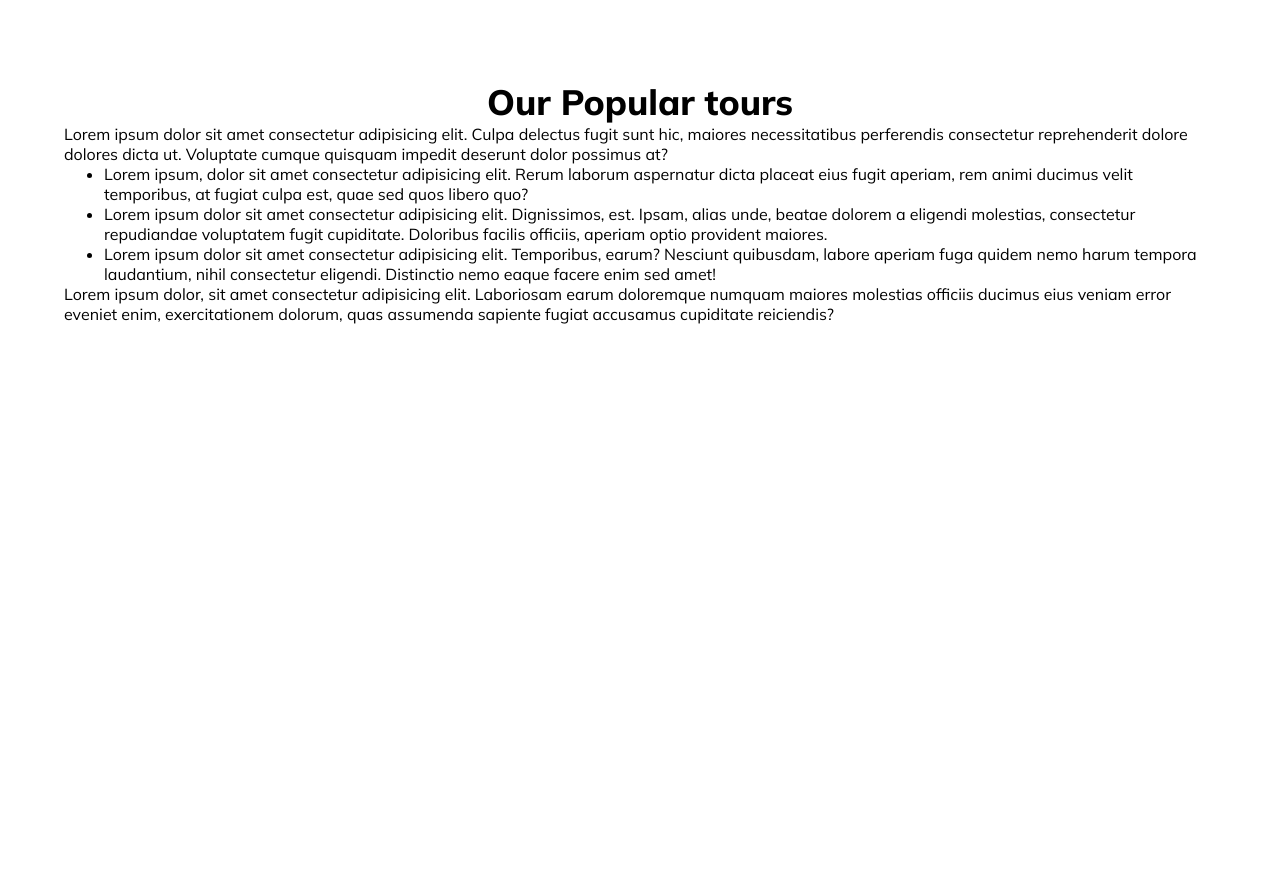
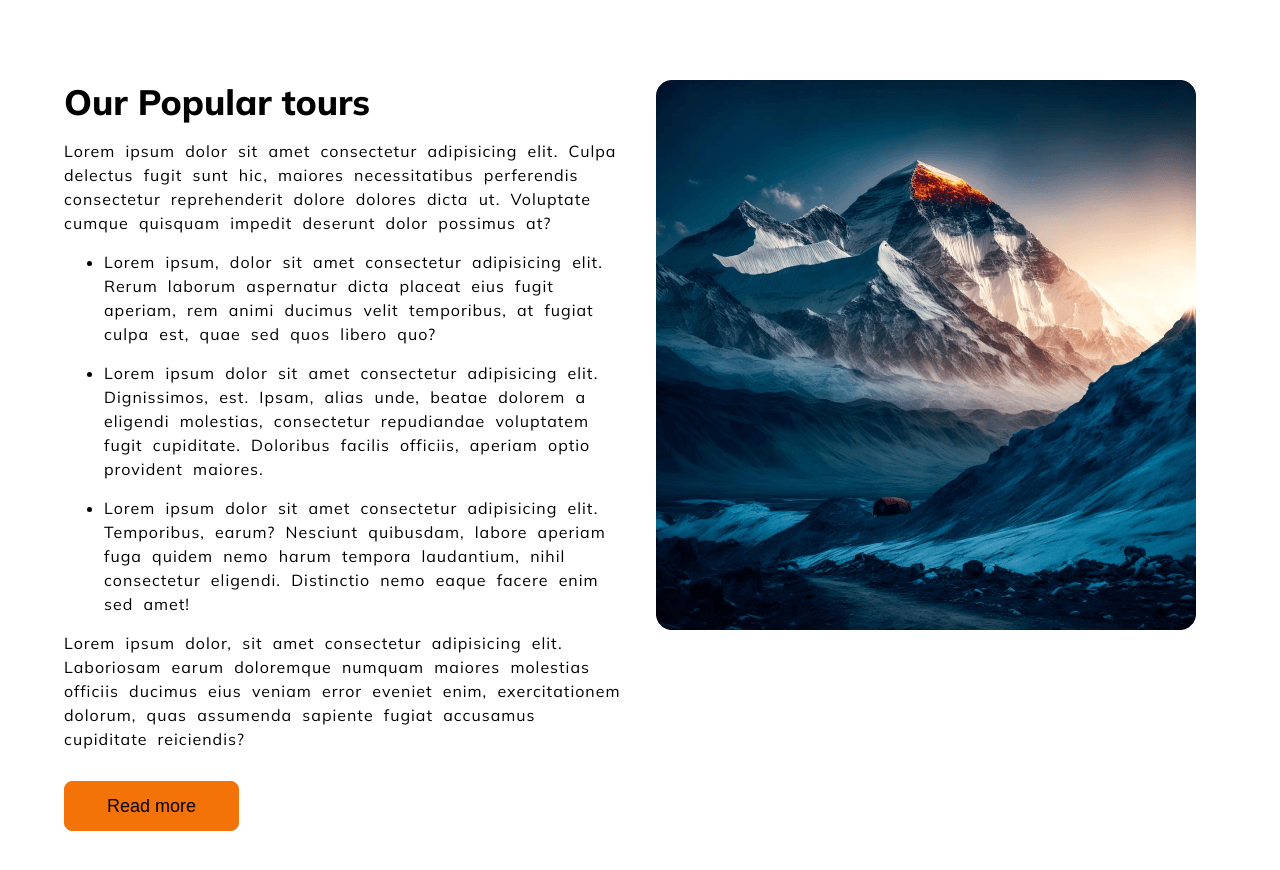
Before and after one commit to MMaria18/travel, a plain HTML site: page index.html in a window 1280 px wide. Shown: the part 770-1640 px from the top of the page. Before the commit the page ends 1174 px from the top, so only its background shows below. Drawn offline with Linux system fonts and the light colour scheme; a web font is replaced by a local one.

Commit message:
not complete

```diff
--- a/asset/style.css
+++ b/asset/style.css
@@ -122,6 +122,7 @@ input,select{
 
 
 .btn-primary{
+
     width: 175px;
     height: 50px;
     display: flex;
@@ -132,4 +133,27 @@ input,select{
     border:1px solid #f37309;
     background-color: #f37309;
     cursor: pointer;
+    font-size: large;
 }
+.popular-sec{
+    display: grid;
+    grid-template-columns: 1fr 1fr;
+
+    gap: 2rem;
+    justify-content: space-between;
+}
+
+.popular p,.popular li{
+    text-align: left;
+    font-size: 16px;
+    line-height: 24px;
+    word-spacing: 5px;
+    letter-spacing: 1px;
+
+    margin: 15px auto;
+
+}
+
+.popular h3{
+    text-align: left;
+}
--- a/index.html
+++ b/index.html
@@ -58,7 +58,7 @@
 
     </header>
      <main>
-        <section class="container">
+        <section class="container popular-sec">
             <div class="popular">
 
                 <h3>Our Popular tours</h3>
@@ -72,9 +72,13 @@
              </ul>
 
              <p>Lorem ipsum dolor, sit amet consectetur adipisicing elit. Laboriosam earum doloremque numquam maiores molestias officiis ducimus eius veniam error eveniet enim, exercitationem dolorum, quas assumenda sapiente fugiat accusamus cupiditate reiciendis?</p>
+             <button class="btn-primary" style=" margin-top: 30px;">Read more</button>
 
             </div>
-            <div>
+            <div class="image">
+                <img src="Images/Rectangle 4.png" alt="">
+
+
 
             </div>
 
```
